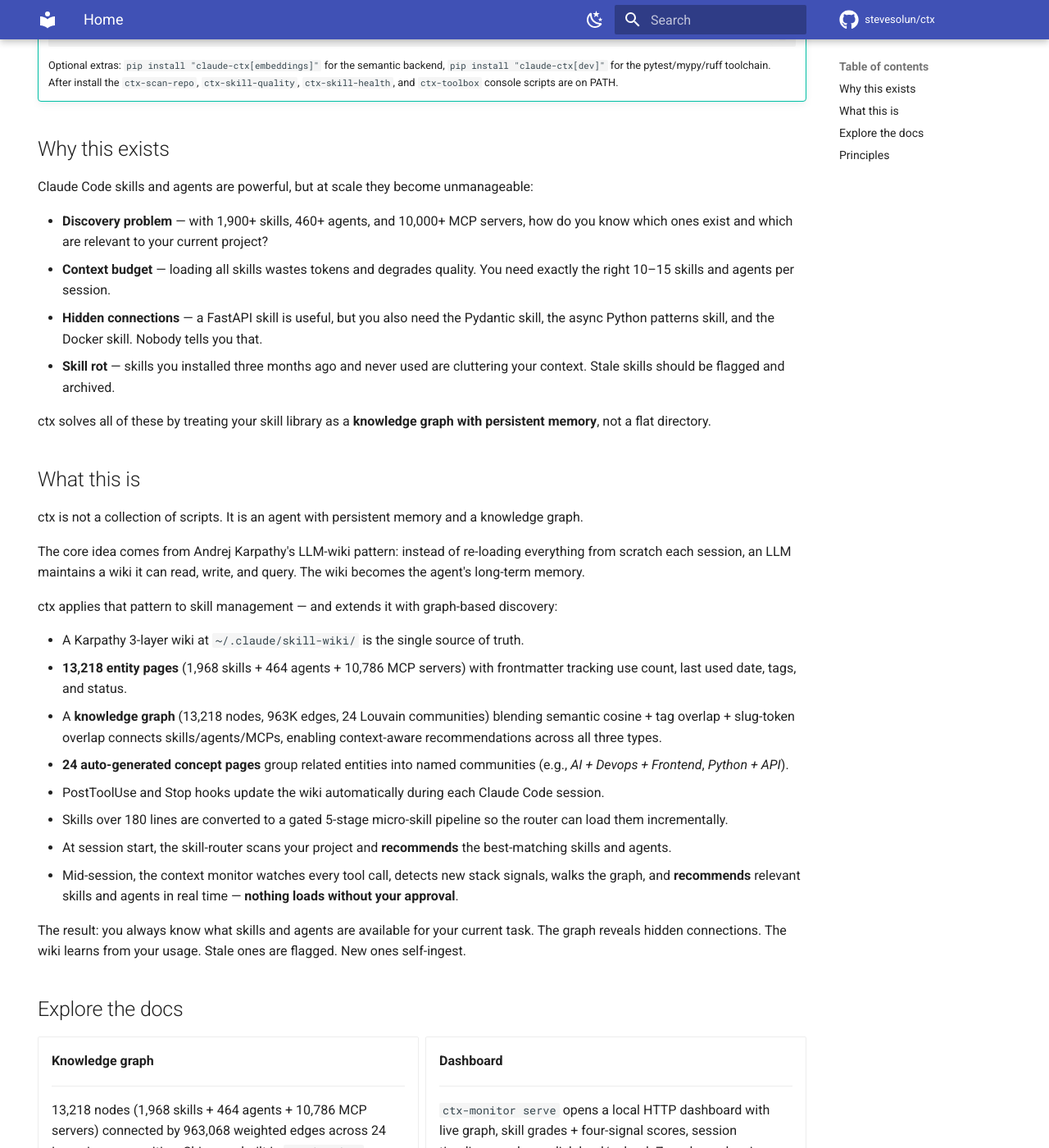
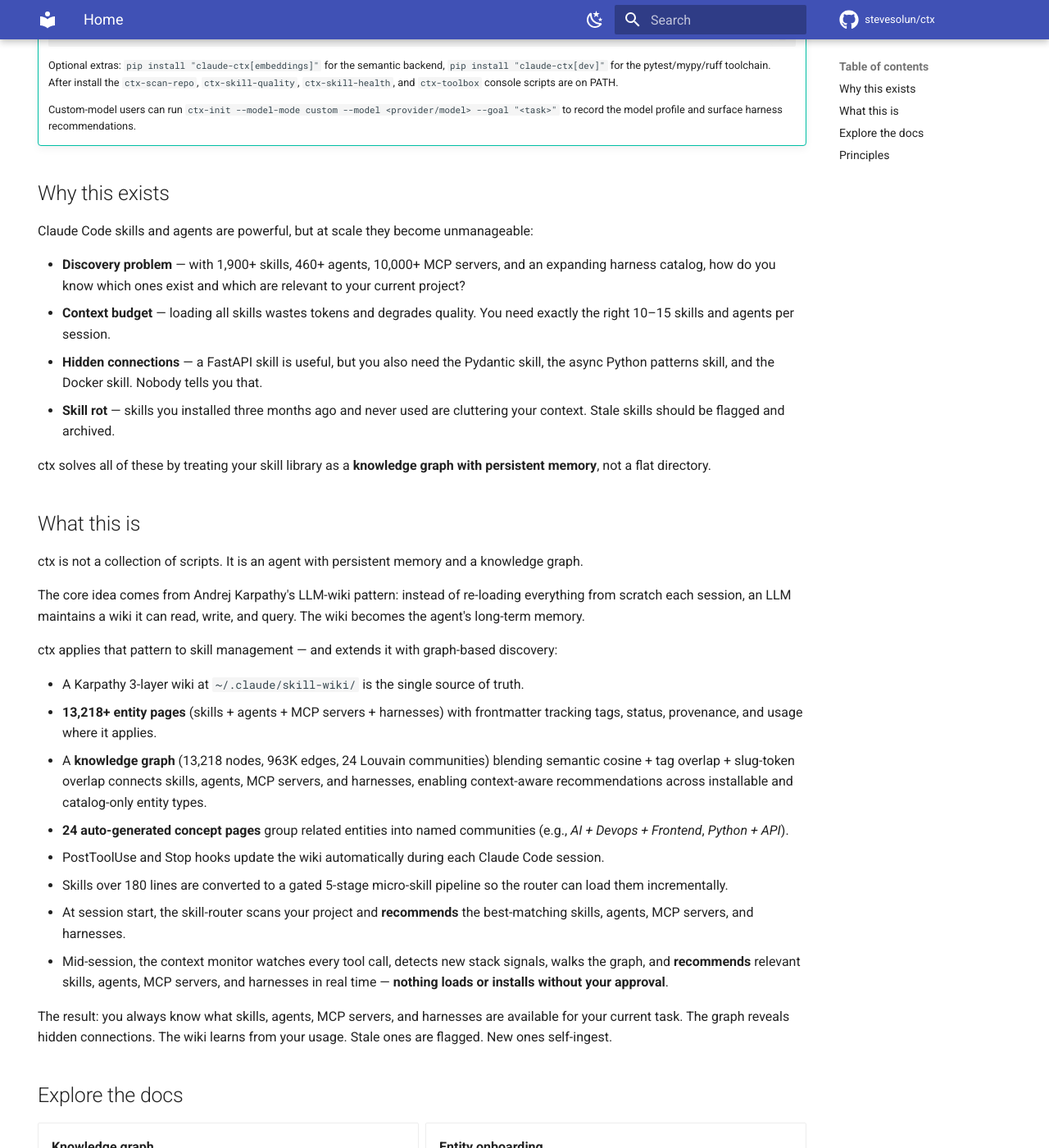
Before and after one commit to stevesolun/ctx, an MkDocs documentation site: the page built from docs/index.md, in a window 1280 px wide and 1400 px high, scrolled down 391 px. Shown: the whole window at 82% size. Built offline with MkDocs 1.6.1 and Material for MkDocs 9.7.7, drawn with Linux system fonts in a browser that asks for light colours; comment, search, counter and statistics services are not loaded; some of the changed text lies outside the part shown.

Commit message:
docs: document harness entity onboarding

```diff
--- a/docs/index.md
+++ b/docs/index.md
@@ -3,12 +3,12 @@
   - navigation
 ---
 
-# ctx — Skill, Agent & MCP Recommendation and Management for Claude Code
+# ctx — Skill, Agent, MCP & Harness Recommendation and Management
 
 Watches what you develop, walks a knowledge graph of **1,968 skills, 464
-agents, and 10,786 MCP servers**, and recommends the right ones on the
-fly — you decide what to load and unload. Powered by a Karpathy LLM wiki
-with persistent memory that gets smarter every session.
+agents, 10,786 MCP servers, and cataloged harnesses**, and recommends the
+right ones on the fly — you decide what to load, install, or adopt. Powered
+by a Karpathy LLM wiki with persistent memory that gets smarter every session.
 
 !!! tip "Install"
 
@@ -22,14 +22,18 @@
     `ctx-skill-quality`, `ctx-skill-health`, and `ctx-toolbox` console
     scripts are on PATH.
 
+    Custom-model users can run
+    `ctx-init --model-mode custom --model <provider/model> --goal "<task>"`
+    to record the model profile and surface harness recommendations.
+
 ## Why this exists
 
 Claude Code skills and agents are powerful, but at scale they become
 unmanageable:
 
-- **Discovery problem** — with 1,900+ skills, 460+ agents, and 10,000+
-  MCP servers, how do you know which ones exist and which are relevant
-  to your current project?
+- **Discovery problem** — with 1,900+ skills, 460+ agents, 10,000+
+  MCP servers, and an expanding harness catalog, how do you know which
+  ones exist and which are relevant to your current project?
 - **Context budget** — loading all skills wastes tokens and degrades
   quality. You need exactly the right 10–15 skills and agents per
   session.
@@ -58,12 +62,14 @@
 
 - A Karpathy 3-layer wiki at `~/.claude/skill-wiki/` is the single source
   of truth.
-- **13,218 entity pages** (1,968 skills + 464 agents + 10,786 MCP servers)
-  with frontmatter tracking use count, last used date, tags, and status.
+- **13,218+ entity pages** (skills + agents + MCP servers + harnesses)
+  with frontmatter tracking tags, status, provenance, and usage where it
+  applies.
 - A **knowledge graph** (13,218 nodes, 963K edges, 24 Louvain
   communities) blending semantic cosine + tag overlap + slug-token
-  overlap connects skills/agents/MCPs, enabling context-aware
-  recommendations across all three types.
+  overlap connects skills, agents, MCP servers, and harnesses, enabling
+  context-aware recommendations across installable and catalog-only entity
+  types.
 - **24 auto-generated concept pages** group related entities into named
   communities (e.g., *AI + Devops + Frontend*, *Python + API*).
 - PostToolUse and Stop hooks update the wiki automatically during each
@@ -71,14 +77,16 @@
 - Skills over 180 lines are converted to a gated 5-stage micro-skill
   pipeline so the router can load them incrementally.
 - At session start, the skill-router scans your project and
-  **recommends** the best-matching skills and agents.
+  **recommends** the best-matching skills, agents, MCP servers, and
+  harnesses.
 - Mid-session, the context monitor watches every tool call, detects new
-  stack signals, walks the graph, and **recommends** relevant skills and
-  agents in real time — **nothing loads without your approval**.
+  stack signals, walks the graph, and **recommends** relevant skills,
+  agents, MCP servers, and harnesses in real time — **nothing loads or
+  installs without your approval**.
 
-The result: you always know what skills and agents are available for
-your current task. The graph reveals hidden connections. The wiki learns
-from your usage. Stale ones are flagged. New ones self-ingest.
+The result: you always know what skills, agents, MCP servers, and harnesses are
+available for your current task. The graph reveals hidden connections. The wiki
+learns from your usage. Stale ones are flagged. New ones self-ingest.
 
 ## Explore the docs
 
@@ -94,6 +102,16 @@
     graph-aware recommendations + the pre-ship `ctx-dedup-check` gate.
 
     [:octicons-arrow-right-24: Knowledge graph](knowledge-graph.md)
+
+-   **Entity onboarding**
+
+    ---
+
+    Step-by-step commands for adding a skill, agent, MCP server, or
+    harness to the wiki and graph. Includes the `text-to-cad` harness
+    pattern for custom-model users.
+
+    [:octicons-arrow-right-24: Entity onboarding](entity-onboarding.md)
 
 -   **Dashboard**
 
--- a/mkdocs.yml
+++ b/mkdocs.yml
@@ -94,6 +94,7 @@
 nav:
   - Home: index.md
   - Knowledge graph: knowledge-graph.md
+  - Entity onboarding: entity-onboarding.md
   - Dashboard: dashboard.md
   - Toolbox:
       - Overview: toolbox/index.md
```
Also changed, not shown: other parts of docs/index.md (+1 -1 lines), README.md (+8 -2 lines), docs/entity-onboarding.md (added, +154 -0 lines).
